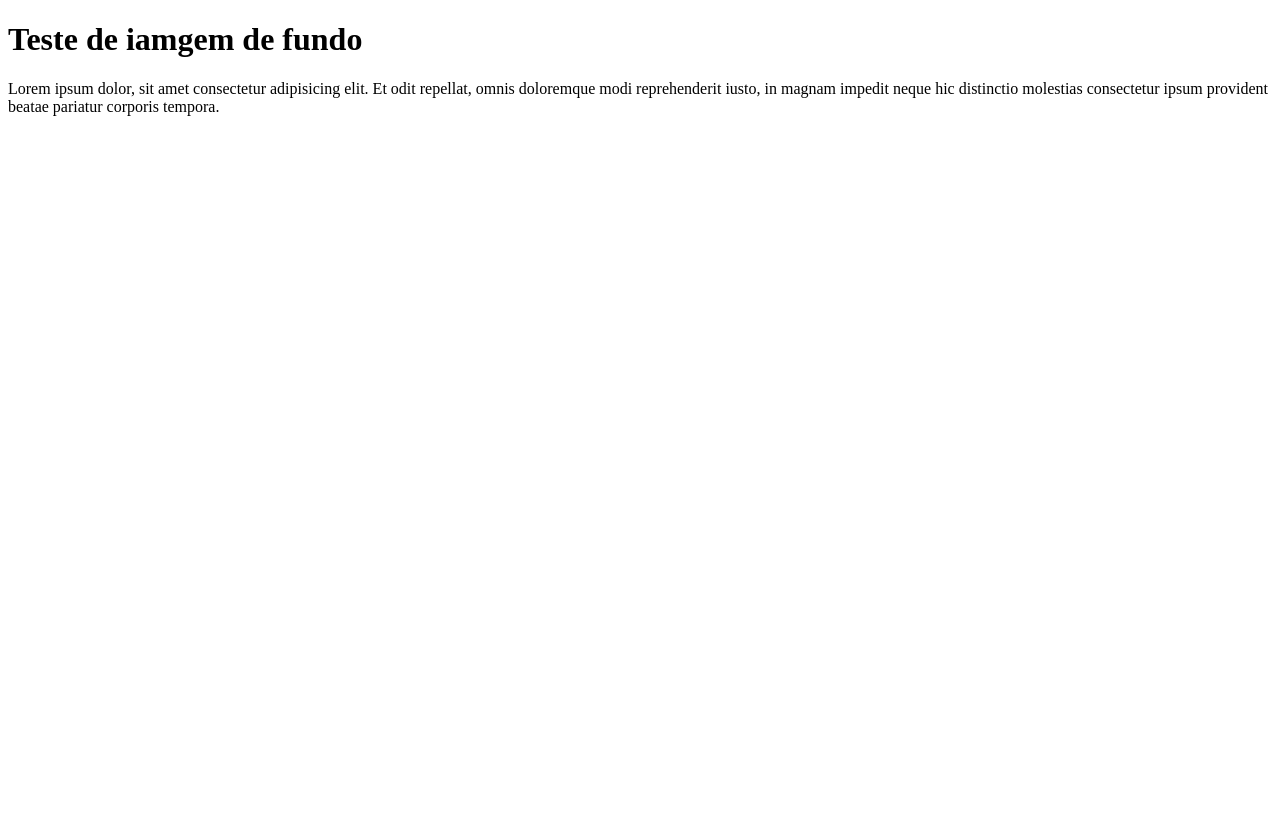
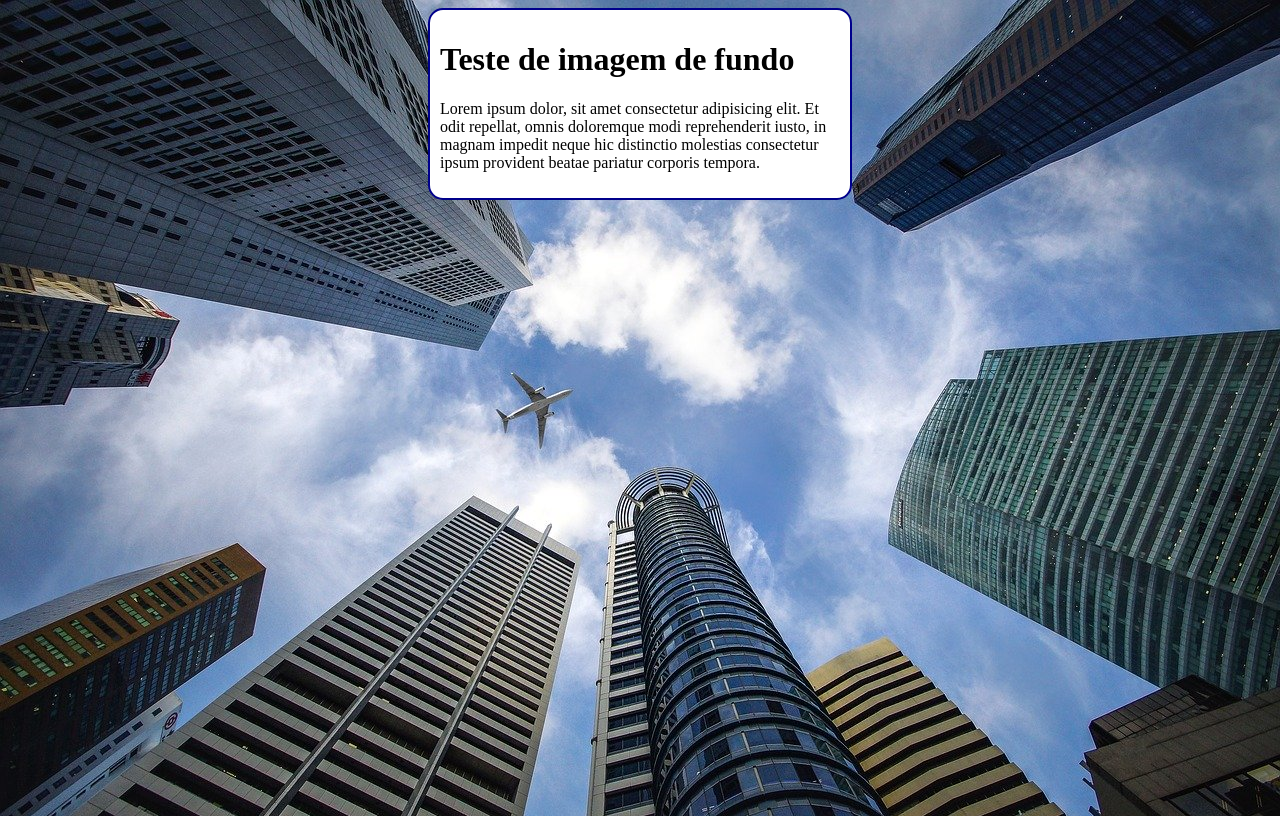
Before and after one commit to FelipeBarbosa044/HTML-CSS, a plain HTML site: page exercicios/ex022/fundo006.html in a window 1280 px wide. Drawn offline with Linux system fonts and the light colour scheme.

Commit message:
Atualizei ex22
SETEMBER

```diff
--- a/exercicios/ex022/fundo006.html
+++ b/exercicios/ex022/fundo006.html
@@ -4,10 +4,30 @@
     <meta charset="UTF-8">
     <meta name="viewport" content="width=device-width, initial-scale=1.0">
     <title>Document</title>
+    <style>
+        body
+        {
+            height: 100vh;
+            background-color: black;
+            background-image: url(imagens/wallpaper002.jpg);
+            background-position: center top;
+            background-repeat: no-repeat;
+            background-size:cover;
+        }
+        main
+        {
+            background-color: white;
+            width: 400px;
+            padding: 10px;
+            margin: auto;
+            border: 2px solid darkblue;
+            border-radius: 15px ;
+        }
+    </style>
 </head>
 <body>
     <main>
-        <h1>Teste de iamgem de fundo</h1>
+        <h1>Teste de imagem de fundo</h1>
         <p>Lorem ipsum dolor, sit amet consectetur adipisicing elit. Et odit repellat, omnis doloremque modi reprehenderit iusto, in magnam impedit neque hic distinctio molestias consectetur ipsum provident beatae pariatur corporis tempora.</p>
     </main>
 </body>
```
